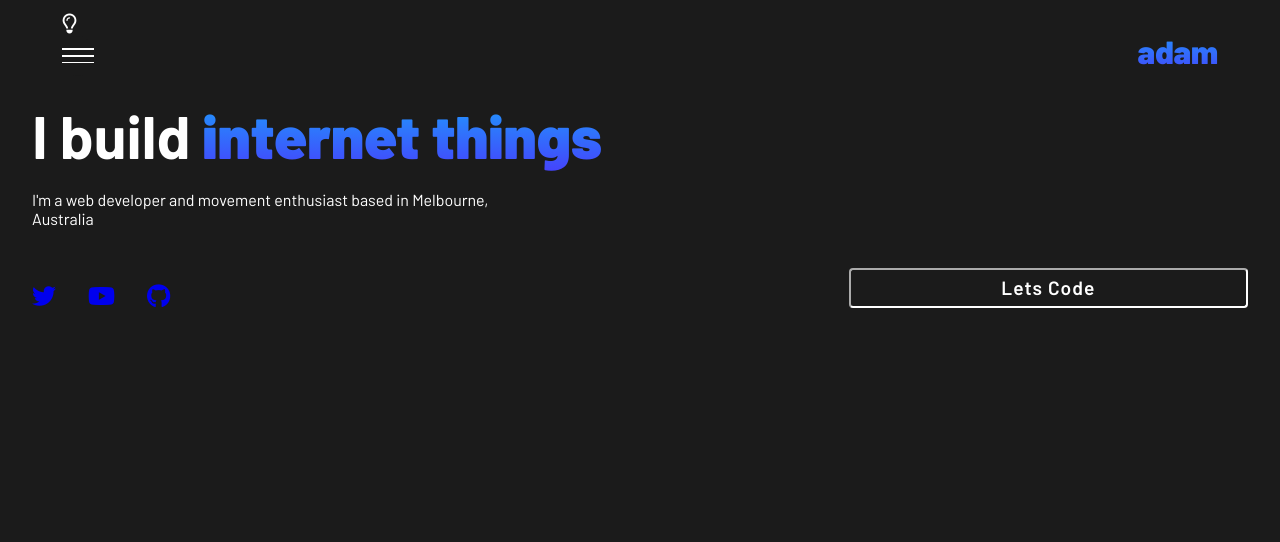
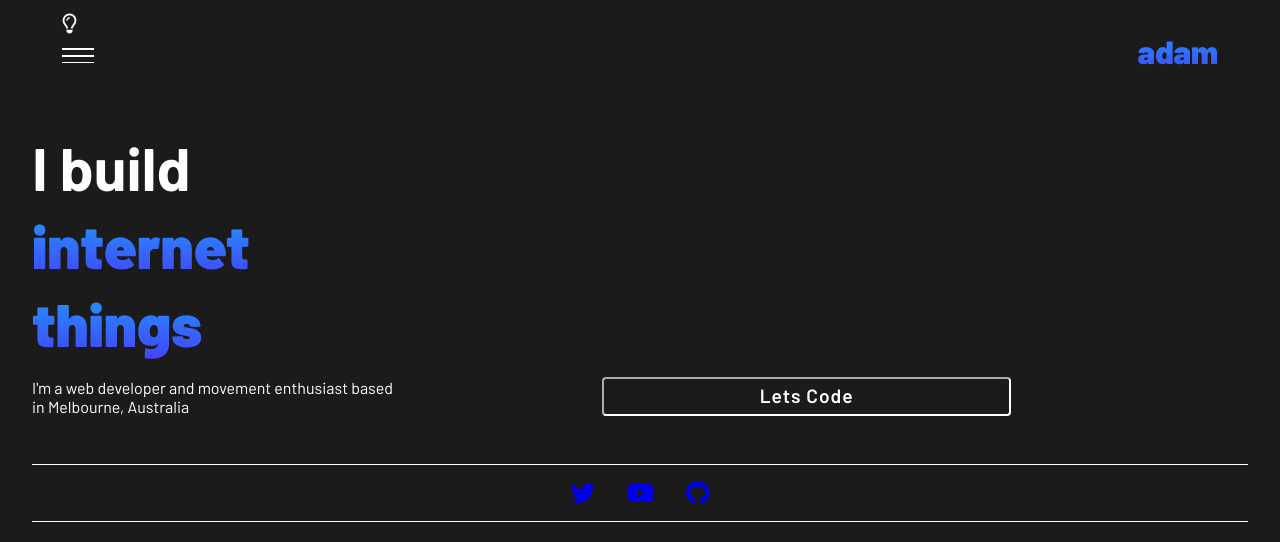
Before and after one commit to adamjralph/adam-ralph-portfolio-alpha, an Astro site: page / in a window 1280 px wide. Built offline with nearby package versions, Linux system fonts and the light colour scheme; Astro itself is replaced by a stand-in of ours.

Commit message:
reconfigured hero and added horizontal lines

```diff
--- a/src/components/Hero.astro
+++ b/src/components/Hero.astro
@@ -7,6 +7,7 @@ import("../styles/header.scss")
   <main id="main" class="main">
     <section id="hero" class="hero">
       <!-- <h1 class="hero__heading">Hello adventurer,</h1> -->
+      <div class="hero__content">
         <div class="hero-text">
           <h1 class="hero__heading hero__heading--2">
             I build <span class="text-gradient">
@@ -18,10 +19,12 @@ import("../styles/header.scss")
             Australia
           </p>
         </div>
-      <div class="hero__action">
         <a href="#contact" class="hero__contact"
           ><button class="btn nav__btn nav__link hero__btn">Lets Code</button>
         </a>
+      </div>
+      <div class="horizontal-line"></div>
+      <div class="hero__action">
         <!-- Social links -->
         <div class="hero__social header__social">
           <!-- Twitter -->
@@ -50,6 +53,7 @@ import("../styles/header.scss")
           </a>
         </div>
       </div>
+      <div class="horizontal-line"></div>
     </section>
   </main>
 </div>
@@ -61,18 +65,20 @@ import("../styles/header.scss")
     background-color: var(--color-bg);
   }
 
+  .hero__content {
+    display: flex;
+    align-items: flex-end;
+    margin-block-end: 3rem;
+  }
+
   .hero__heading {
     line-height: 1.3;
     margin-block-start: 2rem;
     margin-inline-start: 2rem;
     text-align: left;
-    max-width: 50%;
+    max-width: 60%;
     color: var(--color-bg);
     font-size: var(--font-size-lg);
-  }
-
-  #hero__opacity {
-    visibility: hidden;
   }
 
   .hero__heading--2 {
@@ -85,20 +91,32 @@ import("../styles/header.scss")
     margin-block-start: 1rem;
     margin-inline-start: 2rem;
     text-align: left;
-    max-width: 40%;
+    max-width: 60%;
+  }
+
+  .hero__contact {
+    width: 100%;
+    max-width: 32%;
+    margin-inline-end: 2rem;
+  }
+
+  .horizontal-line {
+    height: 1px;
+    background-color: var(--color-fg);
+    margin-inline: 2rem;
+    margin-block: 1rem;
   }
 
   .hero__action {
     display: flex;
-    align-items: flex-end;
-    justify-content: space-between;
-    flex-direction: row-reverse;
-    padding-inline: 1rem;
-    padding-block-start: 1.5rem;
+    align-items: baseline;
+    justify-content: center;
+    /* padding-block-start: 3rem; */
   }
 
   .hero__social {
-    max-width: 50%;
+    margin-inline: auto;
+    max-width: 100%;
     /* margin-inline-start: 0; */
   }
 
@@ -107,12 +125,6 @@ import("../styles/header.scss")
     padding-inline-end: 0.3rem;
   }
 
-  .hero__contact {
-    width: 100%;
-    max-width: 32%;
-    margin-inline-end: 1rem;
-  }
-
   .hero__btn {
     padding: 0.2rem;
   }
```
Lines whose indentation alone changed are shown as unchanged.
